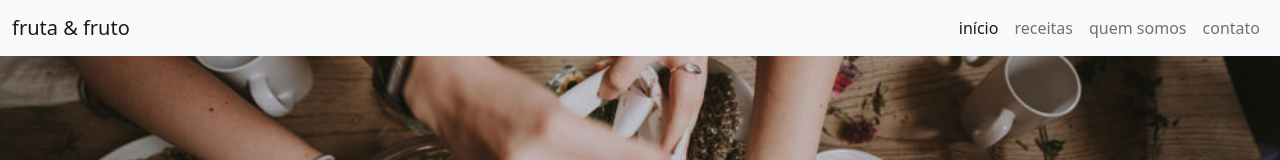
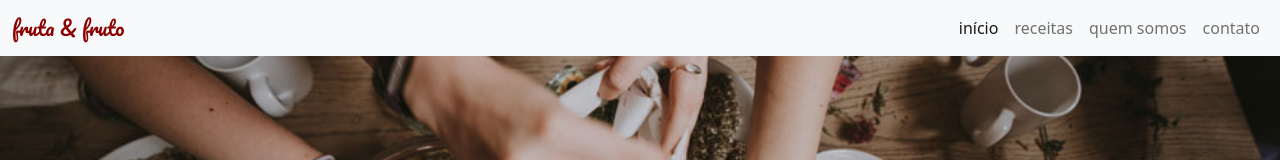
Before and after one commit to IallyFabiane/projeto_fruta_e_fruto_bootstrap, a plain HTML site: page index.html in a window 1280 px wide. Shown: the top 160 px of the page. Drawn offline with nearby package versions, Linux system fonts and the light colour scheme.

Commit message:
brand customization

```diff
--- a/index.html
+++ b/index.html
@@ -14,7 +14,7 @@
   <header>
     <nav class="navbar navbar-expand-lg bg-light fixed-top">
       <div class="container-fluid">
-        <a class="navbar-brand" href="#">fruta & fruto</a>
+        <a class="navbar-brand fonte-titulo texto-cor-especial" href="#">fruta & fruto</a>
         <button class="navbar-toggler" type="button" data-bs-toggle="collapse" data-bs-target="#navbarNavAltMarkup" aria-controls="navbarNavAltMarkup" aria-expanded="false" aria-label="Toggle navigation">
           <span class="navbar-toggler-icon"></span>
         </button>
--- a/src/style.css
+++ b/src/style.css
@@ -4,6 +4,10 @@
 
 .fonte-titulo {
     font-family: 'Pacifico', cursive;
+}
+
+.texto-cor-especial {
+    color: darkred!important;
 }
 
 .imagem-carrosel-um {
```
